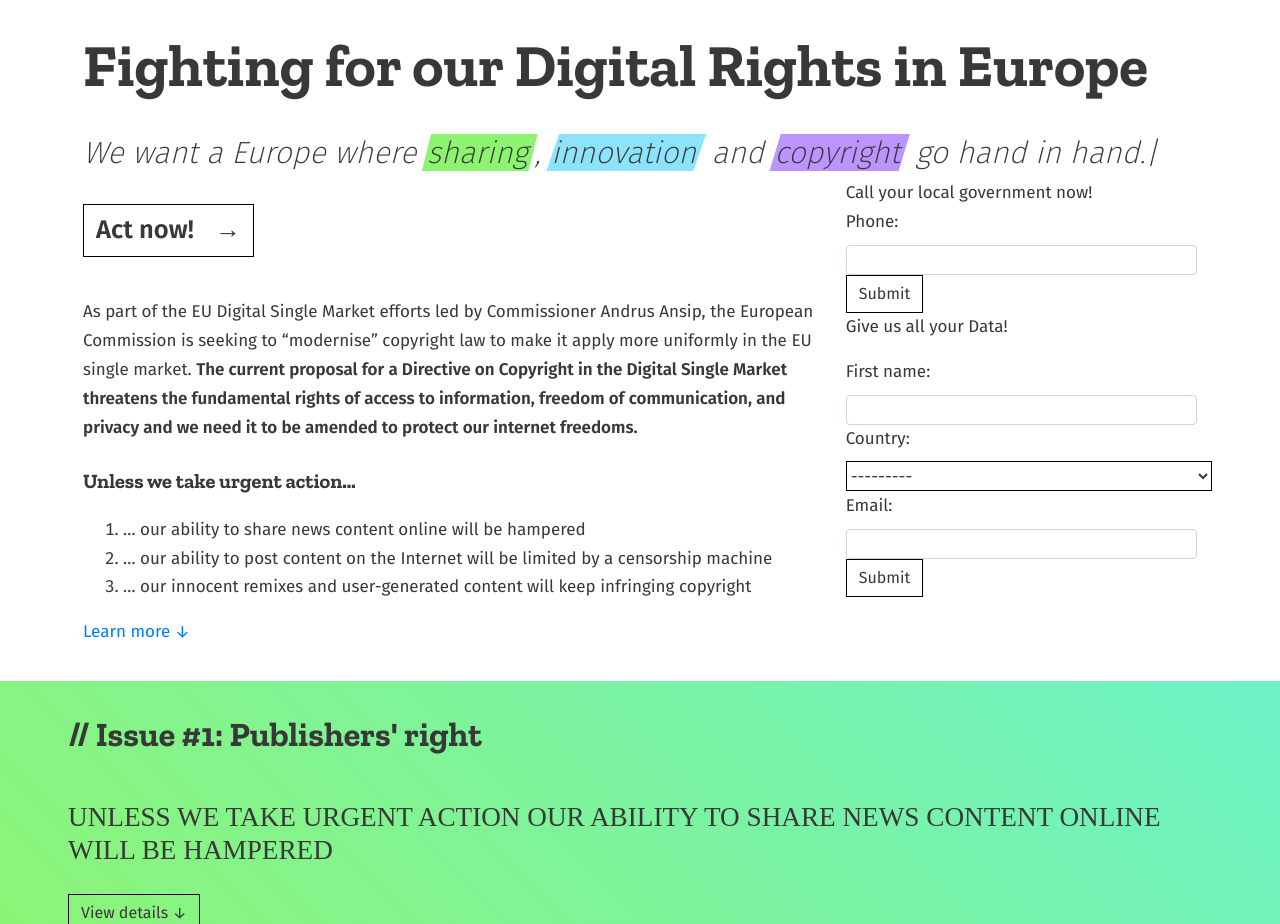
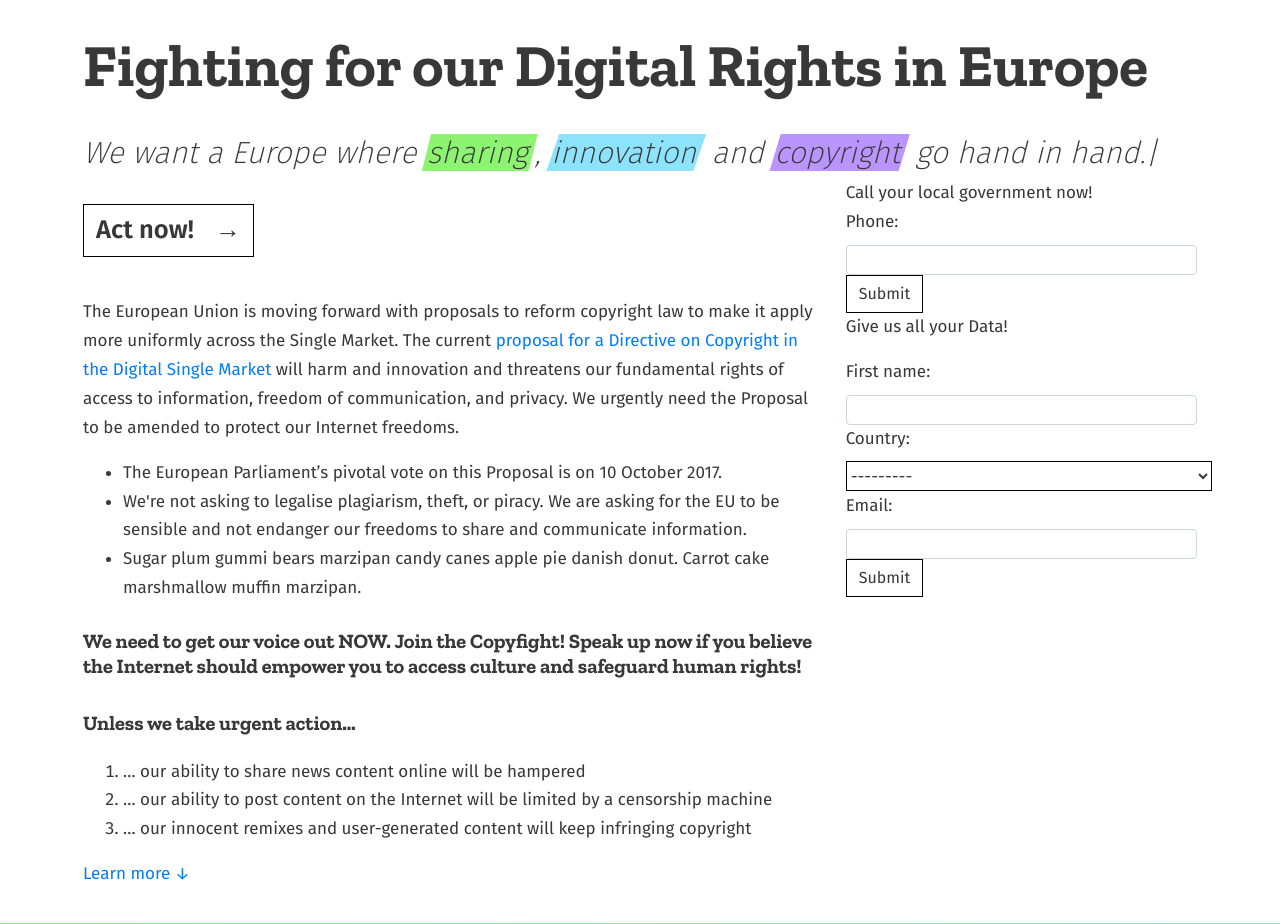
Before and after one commit to copyfighters/copyfighters, a Django app: page / in a window 1280 px wide. Shown: the top 924 px of the page. Run offline with Django 3.2, Linux system fonts and the light colour scheme; style sheets or scripts are compiled from the project's sources; some libraries are stand-ins or nearby versions; some web fonts are replaced.

Commit message:
add latest intro draft text

```diff
--- a/templates/index.html
+++ b/templates/index.html
@@ -12,7 +12,13 @@
 			</div>
 			<div class="col-md-8">
 				<p><button class='get-involved-btn'>{% trans 'Act now!' %} <span>→</span></button></p>
-				<p>{% blocktrans %}As part of the EU Digital Single Market efforts led by Commissioner Andrus Ansip, the European Commission is seeking to “modernise” copyright law to make it apply more uniformly in the EU single market. <b>The current proposal for a Directive on Copyright in the Digital Single Market threatens the fundamental rights of access to information, freedom of communication, and privacy and we need it to be amended to protect our internet freedoms.</b>{% endblocktrans %}</p>
+				<p>{% blocktrans %}The European Union is moving forward with proposals to reform copyright law to make it apply more uniformly across the Single Market. The current <a href="http://eur-lex.europa.eu/legal-content/EN/TXT/?uri=CELEX:52016PC0593">proposal for a Directive on Copyright in the Digital Single Market</a> will harm and innovation and threatens our fundamental rights of access to information, freedom of communication, and privacy. We urgently need the Proposal to be amended to protect our Internet freedoms.{% endblocktrans %}</p>
+				<ul>
+					<li>The European Parliament’s pivotal vote on this Proposal is on 10 October 2017.</li>
+					<li>We're not asking to legalise plagiarism, theft, or piracy. We are asking for the EU to be sensible and not endanger our freedoms to share and communicate information.</li>
+					<li>Sugar plum gummi bears marzipan candy canes apple pie danish donut. Carrot cake marshmallow muffin marzipan.</li>
+				</ul>
+				<h4>We need to get our voice out NOW. Join the Copyfight! Speak up now if you believe the Internet should empower you to access culture and safeguard human rights!</h4>
 				<h4>Unless we take urgent action…</h4>
 				<ol>
 					<li>… our ability to share news content online will be hampered</li>
```
